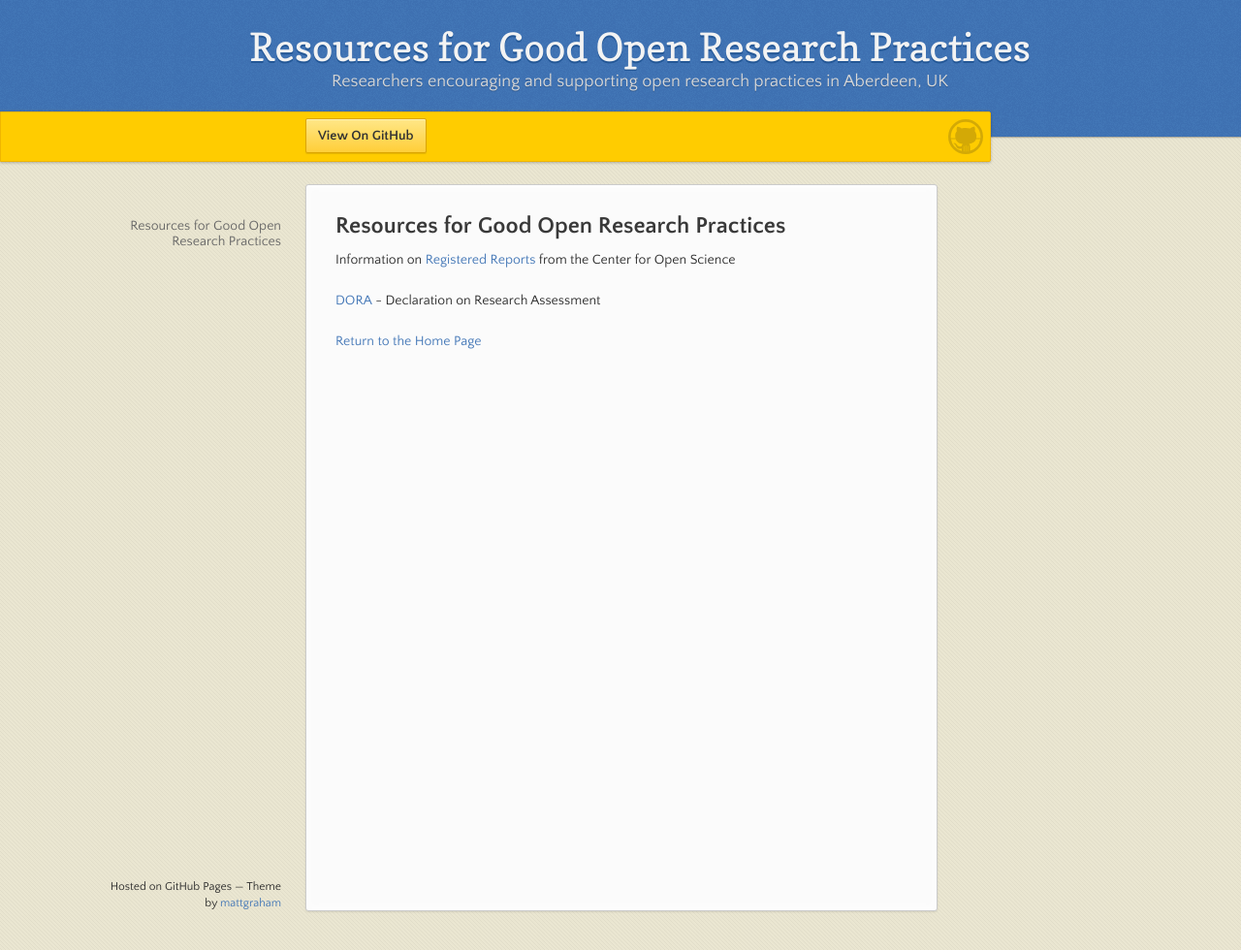
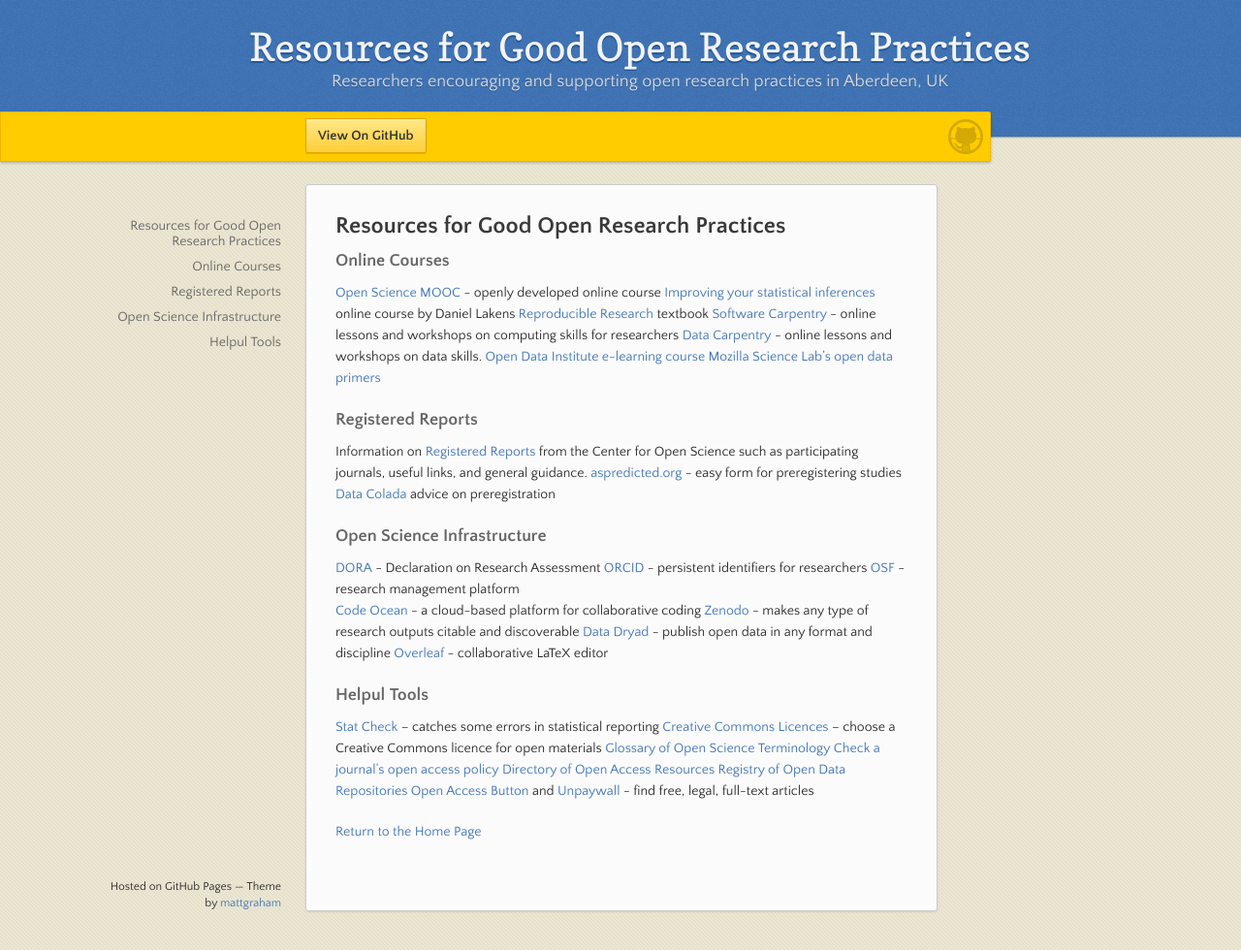
Before and after one commit to ORWG-Aberdeen/ORWG-Aberdeen.github.io, a Jekyll site: the page built from resources.md, in a window 1280 px wide and 980 px high. Shown: the whole window at 97% size. Built offline with Jekyll 4.4.1, drawn with Linux system fonts in a browser that asks for light colours; our own code applies the rules of GitHub Pages for plain Markdown files.

Commit message:
Adding resources from Nika

```diff
--- a/resources.md
+++ b/resources.md
@@ -4,9 +4,40 @@
 
 ## Resources for Good Open Research Practices
 
-Information on [Registered Reports](https://cos.io/rr/) from the Center for Open Science
 
-[DORA](https://sfdora.org/) - Declaration on Research Assessment
+### Online Courses
+[Open Science MOOC](https://opensciencemooc.eu/) - openly developed online course
+[Improving your statistical inferences](https://www.coursera.org/learn/statistical-inferences) online course by Daniel Lakens
+[Reproducible Research](https://www.practicereproducibleresearch.org/) textbook
+[Software Carpentry](https://software-carpentry.org/) - online lessons and workshops on computing skills for researchers
+[Data Carpentry](https://datacarpentry.org/) - online lessons and workshops on data skills.
+[Open Data Institute e-learning course](http://accelerate.theodi.org/)
+[Mozilla Science Lab's open data primers](https://mozillascience.github.io/open-data-primers/index.html)
 
 
+### Registered Reports
+Information on [Registered Reports](https://cos.io/rr/) from the Center for Open Science such as participating journals, useful links, and general guidance.
+[aspredicted.org](https://aspredicted.org) - easy form for preregistering studies
+[Data Colada](http://datacolada.org/64) advice on preregistration
+
+
+### Open Science Infrastructure
+[DORA](https://sfdora.org/) - Declaration on Research Assessment
+[ORCID](https://orcid.org/) - persistent identifiers for researchers
+[OSF](https://osf.io/) - research management platform
+[Code Ocean](https://codeocean.com/) - a cloud-based platform for collaborative coding
+[Zenodo](https://zenodo.org/) - makes any type of research outputs citable and discoverable
+[Data Dryad](https://datadryad.org/) - publish open data in any format and discipline
+[Overleaf](https://www.overleaf.com/) - collaborative LaTeX editor
+
+
+### Helpul Tools
+[Stat Check](http://statcheck.io/) – catches some errors in statistical reporting
+[Creative Commons Licences](https://creativecommons.org/choose/) – choose a Creative Commons licence for open materials
+[Glossary of Open Science Terminology](http://www.righttoresearch.org/resources/OpenResearchGlossary/index.shtml)
+[Check a journal's open access policy](http://sherpa.ac.uk/romeo/index.php)
+[Directory of Open Access Resources](https://doaj.org/ - directory of open access resources)
+[Registry of Open Data Repositories](https://www.re3data.org/)
+[Open Access Button](https://openaccessbutton.org/) and [Unpaywall](http://unpaywall.org/)  - find free, legal, full-text articles
+
 [Return to the Home Page](./)
```
